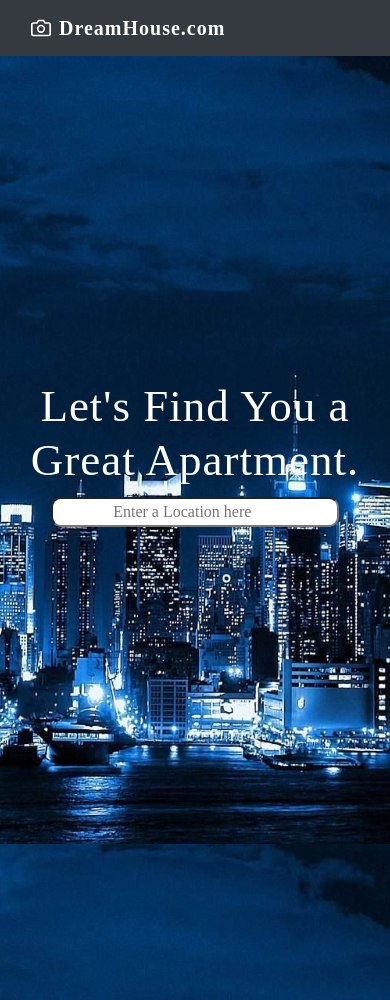
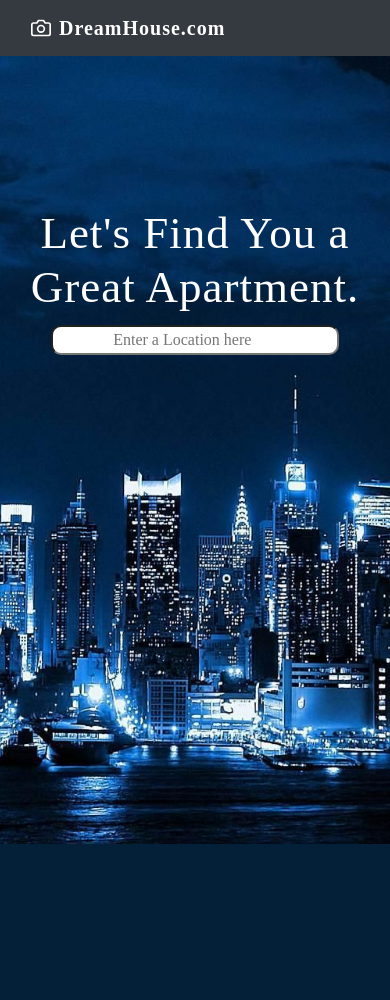
Before and after one commit to Giovarco/DreamHouse, a PHP site: page / in a window 390 px wide. After the commit the page ends 844 px from the top, so only its background shows below. Run offline with PHP 8.4, Linux system fonts and the light colour scheme; some libraries are stand-ins or nearby versions.

Commit message:
Index-php: - Mobile white gap fixed - Form is no longer centered

```diff
--- a/css/custom_desktop.css
+++ b/css/custom.css
@@ -18,10 +18,6 @@ body {
 #title {
 	font-size: 72px;
 	margin-bottom: -10px;
-}
-
-.marginTop100 {
-	margin-top: 100px;
 }
 
 .enterALocationSearchBox
@@ -51,3 +47,7 @@ body {
     -ms-flex-align: center!important;
     align-items: center!important;
 }
+
+.marginTop150px {
+	margin-top: 150px;
+}
--- a/index.php
+++ b/index.php
@@ -11,44 +11,40 @@
 		<!-- Bootstrap CSS -->
 		<link rel="stylesheet" href="https://maxcdn.bootstrapcdn.com/bootstrap/4.0.0/css/bootstrap.min.css" integrity="sha384-Gn5384xqQ1aoWXA+058RXPxPg6fy4IWvTNh0E263XmFcJlSAwiGgFAW/dAiS6JXm"
 		crossorigin="anonymous">
-		<link rel="stylesheet" href="css/custom_desktop.css"> <!-- css/custom.css -->
-		<link rel="stylesheet" href="css/custom_mobile.css"> <!-- css/custom.css -->
+		<link rel="stylesheet" href="css/custom.css">
+		<link rel="stylesheet" href="css/custom_mobile.css">
 
 		<title>Hello, world!</title>
 
 	</head>
 
-	<body class="h-100">
+	<body class="text-center h-100">
 
 		<!-- Header -->
 		<?php require 'php/common/header.php';?>
 
-		<main class="h-100 marginTop100">
-
-			<div class="container h-100">
-
-				<div class="row h-100 centerContentOnPage">
-					<div class="col">
+		<div class="container">
 
 			<!-- Title -->
-						<div class="row text-center text-white">
-							<div class="w-100">
-								<h1 id="title" >Let's Find You a Great Apartment.</h1>
+			<div class="row marginTop150px">
+				<div class="col">
+					<h1 id="title" class="text-white">Let's Find You a Great Apartment.</h1>
 				</div>
 			</div>
 
 			<!-- Subtitle -->
-						<div class="row text-center text-white">
-							<div class="w-100">
-								<h2 id="subtitle">
+			<div class="row">
+				<div class="col">
+					<h2 id="subtitle" class="text-white">
 						<small>Join more than 5,828,476 happy renters searching 1,025,792 local apartments.</small>
 					</h2>
 				</div>
 			</div>
 
 			<!-- Search box -->
-						<div class="row w-100 align-items-center ml-0">
-							<div id="search" class="enterALocationSearchBox">
+			<div class="row">
+				<div class="col">
+					<div id="search" class="enterALocationSearchBox align-items-center">
 						<input type="search" onchange="javascript:Home.confirmSelection();" class="text-center rounded w-100" list="cities" placeholder="Enter a Location here">
 						<datalist id="cities">
 							<option value="Milan">
@@ -56,16 +52,9 @@
 						</datalist>
 					</div>
 				</div>
-
-
-					</div>
 			</div>
 
 		</div>
-
-
-
-		</main>
 
 		<!-- jQuery first, then Popper.js, then Bootstrap JS -->
 		<script src="https://code.jquery.com/jquery-3.2.1.slim.min.js" integrity="sha384-KJ3o2DKtIkvYIK3UENzmM7KCkRr/rE9/Qpg6aAZGJwFDMVNA/GpGFF93hXpG5KkN"
```
Lines whose indentation alone changed are shown as unchanged.
